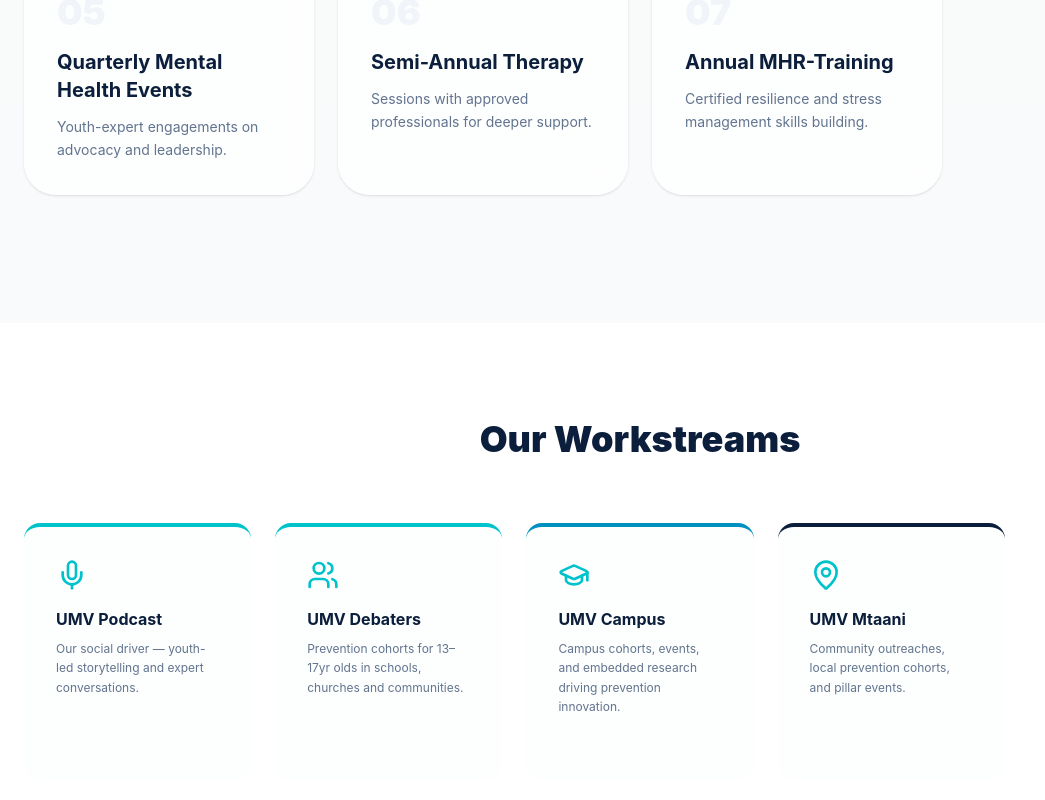
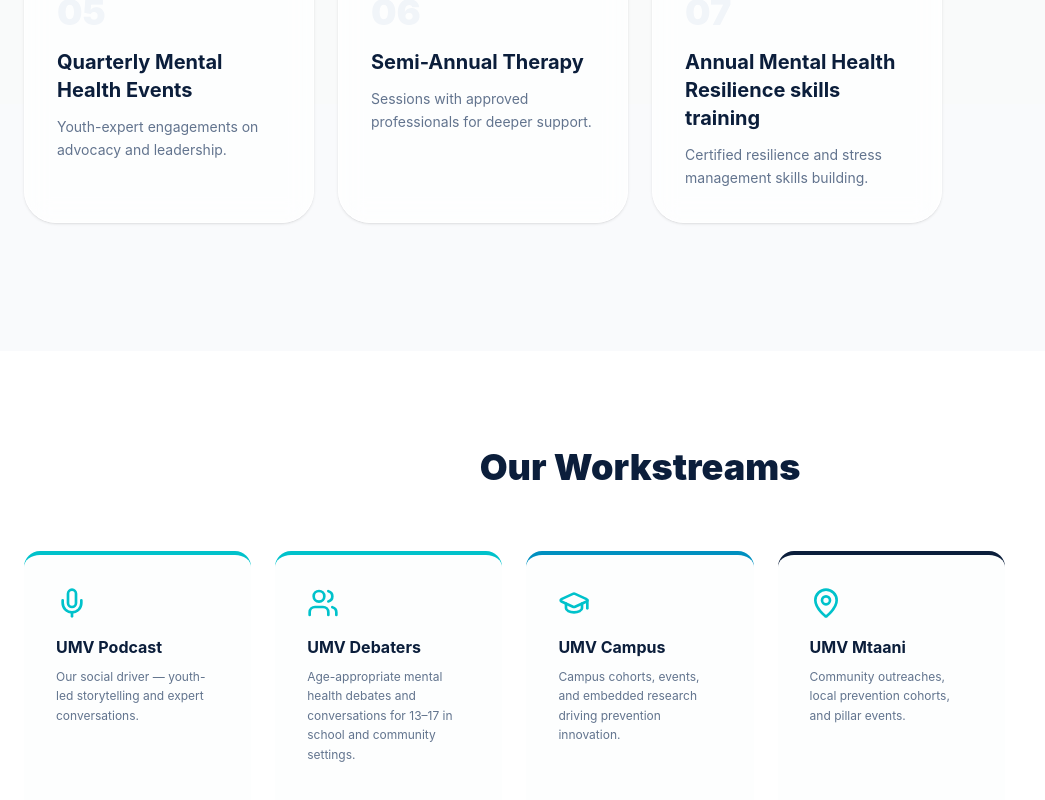
Before and after one commit to JamesKamau-5773/Unda-YouthNetwork-Frontend, a React (Vite) app: page / in a window 1280 px wide. Shown: the part 3199-3999 px from the top of the page, without its empty margins (0-1045 px from the left). Built offline with nearby package versions, Linux system fonts and the light colour scheme.

Commit message:
Update UMV Debaters descriptions and rename Annual MHR-Training title (visible copy only)

```diff
--- a/src/components/sections/PreventionPackage.jsx
+++ b/src/components/sections/PreventionPackage.jsx
@@ -8,7 +8,7 @@ const PreventionPackage = () => {
     {id: "04", title: "Monthly Mini-Screening", desc: "Monthly screening with appropriate referrals and resources to support care pathways."},
     {id: "05", title: "Quarterly Mental Health Events", desc: "Youth-expert engagements on advocacy and leadership."},
     {id: "06", title: "Semi-Annual Therapy", desc: "Sessions with approved professionals for deeper support."},
-    {id: "07", title: "Annual MHR-Training", desc: "Certified resilience and stress management skills building."}
+    {id: "07", title: "Annual Mental Health Resilience skills training", desc: "Certified resilience and stress management skills building."}
   ];
 
   return(
--- a/src/components/sections/Workstreams.jsx
+++ b/src/components/sections/Workstreams.jsx
@@ -21,7 +21,7 @@ const Workstreams = () => {
     {
       title: "UMV Debaters",
       icon: <Users />,
-      desc: "Prevention cohorts for 13–17yr olds in schools, churches and communities.",
+      desc: "Age-appropriate mental health debates and conversations for 13–17 in school and community settings.",
       color: "border-[#00C2CB]",
       link: "/debaters-circle"
     },
--- a/src/components/shared/Navbar.jsx
+++ b/src/components/shared/Navbar.jsx
@@ -14,7 +14,7 @@ const Navbar = () => {
 
   const workstreams = [
     { name: 'UMV Podcast', path: '/podcast', icon: <Mic size={16} />, desc: 'Social driver & audio content' },
-    { name: 'UMV Debaters', path: '/debaters-circle', icon: <Users size={16} />, desc: 'Prevention cohorts (13–17) & advocacy' },
+    { name: 'UMV Debaters', path: '/debaters-circle', icon: <Users size={16} />, desc: 'Age-appropriate mental health debates and conversations for 13–17 in school and community settings' },
     { name: 'UMV Campus', path: '/campus', icon: <GraduationCap size={16} />, desc: 'Campus cohorts, events & research' },
     { name: 'UMV Mtaani', path: '/mtaani', icon: <MapPin size={16} />, desc: 'Community outreaches & pillar events' }
   ];
--- a/src/pages/workstreams/DebatersCircle.jsx
+++ b/src/pages/workstreams/DebatersCircle.jsx
@@ -309,7 +309,7 @@ const DebatersCircle = () => {
             </h1>
 
             <p className="text-slate-300 text-xl font-medium leading-relaxed max-w-xl">
-              UMV Debaters runs prevention cohorts in high schools, churches, and community groups (ages 13–17), equipping peer champions with advocacy, debate, and critical thinking skills to lead prevention conversations.
+              Age-appropriate mental health debates and conversations for 13–17 in school and community settings.
             </p>
           </div>
         </div>
```
